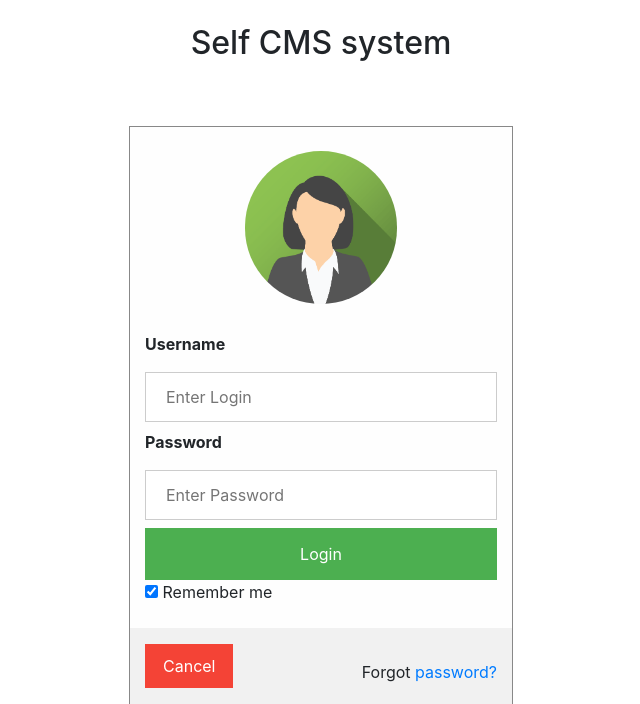
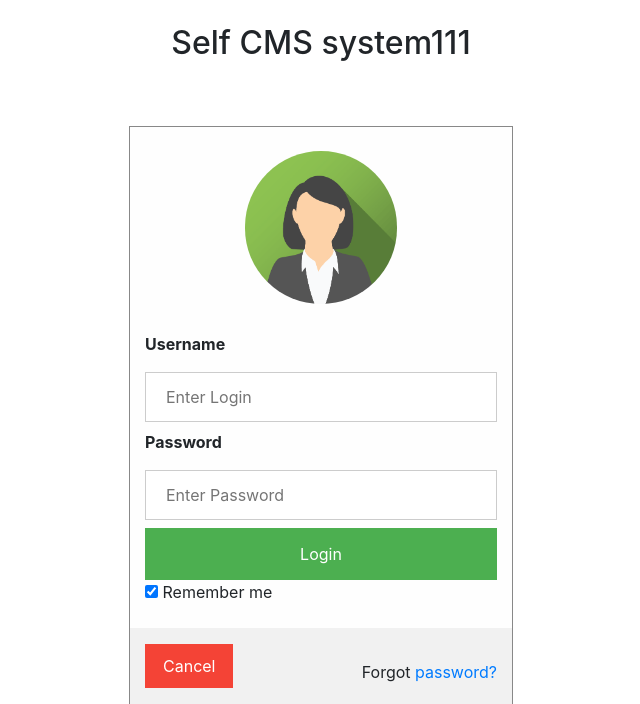
Before and after one commit to gapon1/CMS_MVC, a PHP site: template views/main.tpl.php in a window 1280 px wide. Shown: the top 704 px of the page, without its empty margins (319-959 px from the left). Run offline with PHP 8.4, Linux system fonts and the light colour scheme; the template is opened without the code that fills it: most values are stand-ins (such as "Sample title", 1, 10 or a date in 2020).

Commit message:
Load use storm

```diff
--- a/index.php
+++ b/index.php
@@ -2,3 +2,6 @@
 
 
 require_once "conf/config.php";
+
+
+echo "text";
--- a/models/IndexModel.php
+++ b/models/IndexModel.php
@@ -18,7 +18,7 @@ class IndexModel{
         $res= $stmt->fetch(PDO::FETCH_ASSOC);
 
 
-        if (!empty($re)){
+        if (!empty($res)){
 echo "OK";
         }else{
             return false;
--- a/views/main.tpl.php
+++ b/views/main.tpl.php
@@ -15,7 +15,7 @@
 </head>
 <body>
 <br>
-<h2 class="center">Self CMS system</h2>
+<h2 class="center">Self CMS system111</h2>
 
 
     <form class="modal-content animate my_login"  id="login_form" method="post">
```
